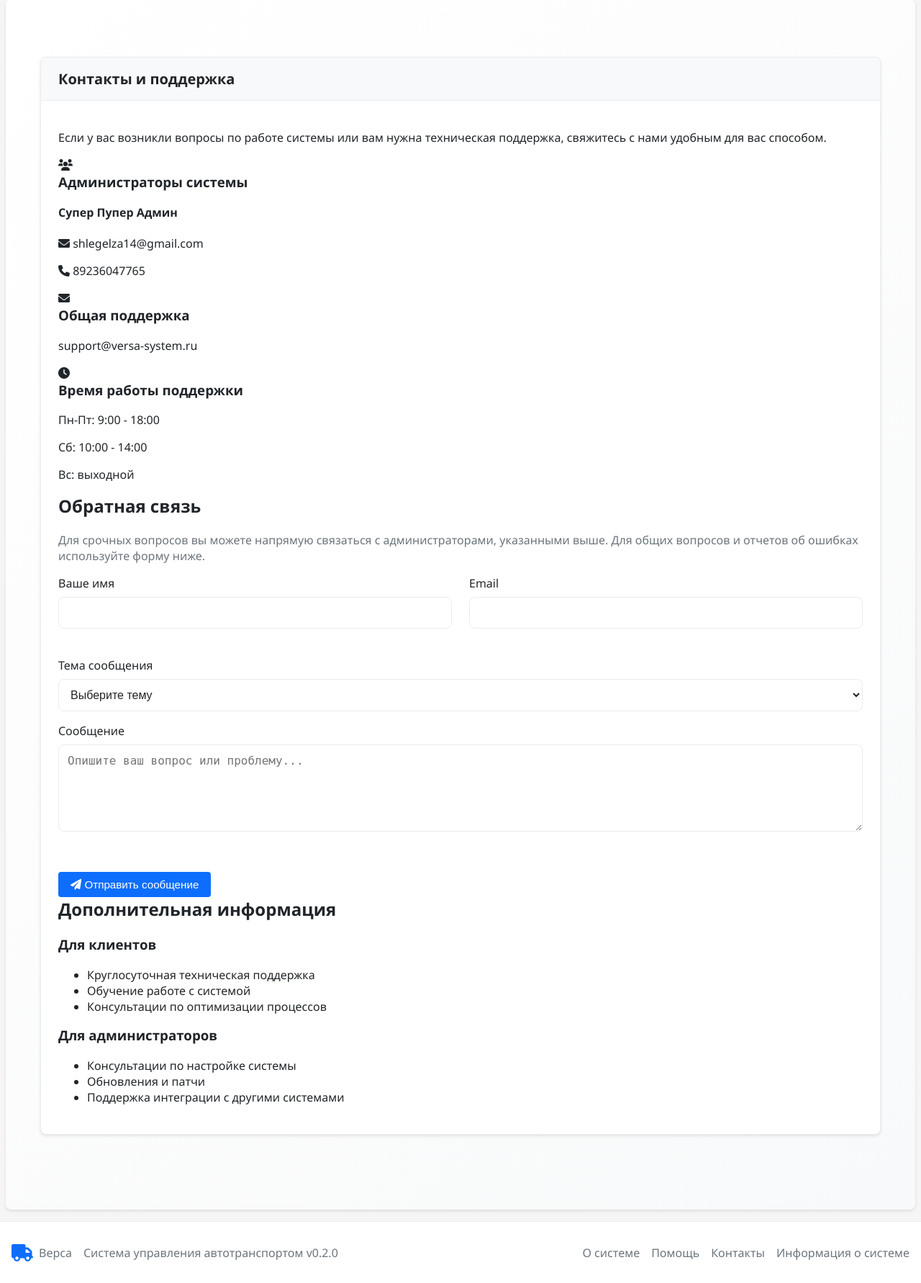
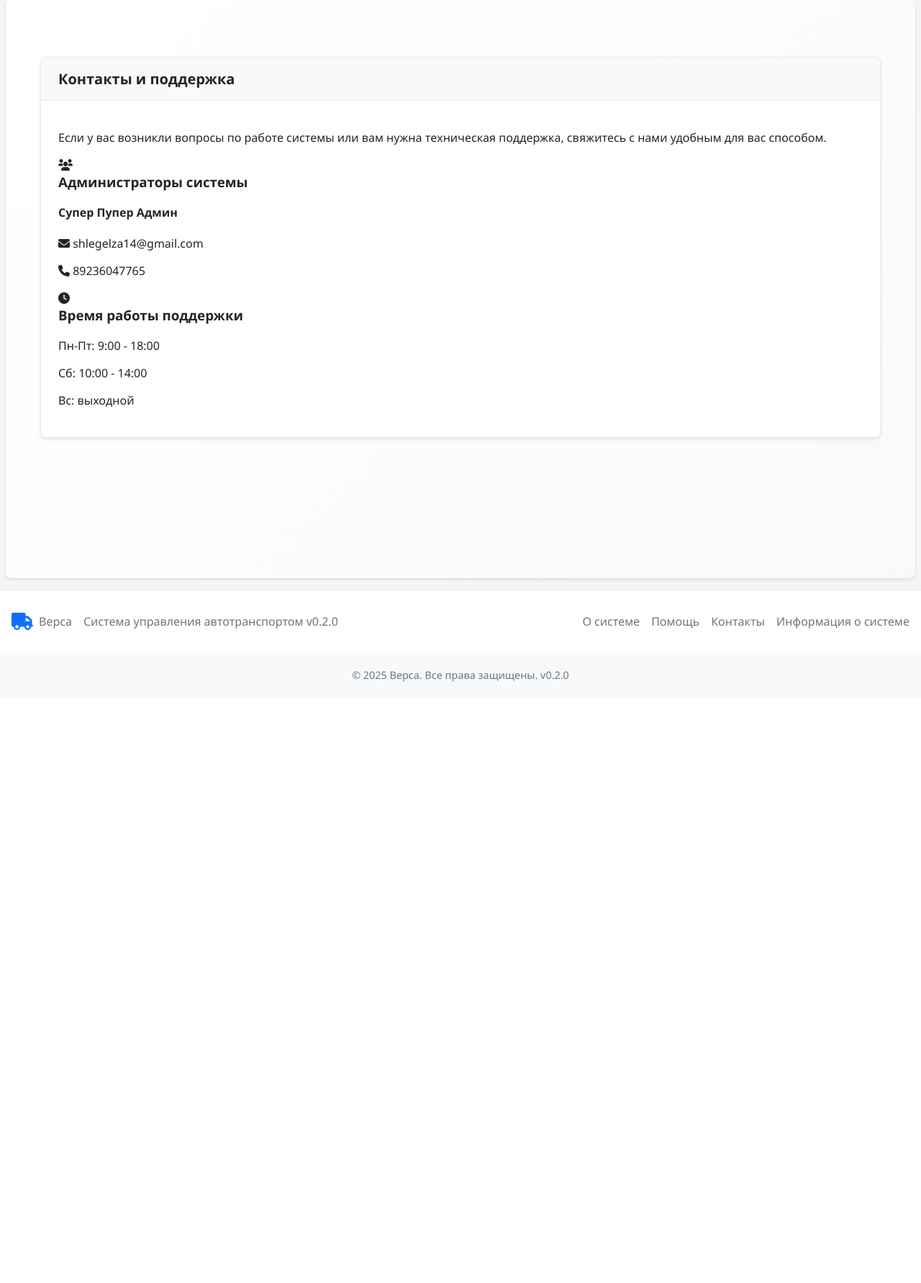
Before and after one commit to V1ct0r-git/VMS-Versa, a Flask app: page /contact in a window 1280 px wide. Shown: the part 88-1870 px from the top of the page at 72% size. After the commit the page ends 1035 px from the top, so only its background shows below. Run offline with Flask 3, Linux system fonts and the light colour scheme; data comes from the database, SQL or seed files in the repository; parts of the project's set-up code (start-up, migrations or seed data) failed here and were passed over.

Commit message:
**Улучшение стиля и актуализация информации системы**
- Обновлен файл `templates/system/about.html`: добавлено динамическое отображение версии системы из `system_info`, улучшена структура раздела "Техническая информация", применены стили из `system-info.css`
- Удалены поля "Обратная связь", "Дополнительная информация" и "Общая поддержка" из `templates/system/contact.html`
- Обновлен файл `templates/system/contact.html`: оставлены только контакты администраторов и время работы поддержки, устранены лишние элементы формы
- Обновлён файл `.gitignore`: расширен список исключаемых файлов и директорий для лучшей защиты конфиденциальных данных

Система теперь корректно отображает актуальную версию в разделе "О системе", а страница "Контакты" стала более лаконичной и сосредоточенной на ключевой информации.

```diff
--- a/app.py
+++ b/app.py
@@ -2347,7 +2347,10 @@ def system_info_page():
 # Маршрут: Информация о сайте
 @app.route('/about')
 def about():
-    return render_template('system/about.html', username=current_user.fullName if current_user.is_authenticated else None)
+    system_info = get_system_info()
+    return render_template('system/about.html',
+                         username=current_user.fullName if current_user.is_authenticated else None,
+                         system_info=system_info)
 
 # Маршрут: Помощь
 @app.route('/help')
--- a/templates/system/contact.html
+++ b/templates/system/contact.html
@@ -1,6 +1,10 @@
 {% extends "base.html" %}
 
 {% block title %}Контакты - Верса{% endblock %}
+
+{% block head %}
+<link rel="stylesheet" href="{{ url_for('static', filename='css/pages/system-info.css') }}">
+{% endblock %}
 
 {% block content %}
 <div class="container">
@@ -49,11 +53,7 @@
                         </div>
                     {% endif %}
 
-                    <div class="contact-card">
-                        <i class="fas fa-envelope"></i>
-                        <h3>Общая поддержка</h3>
-                        <p>support@versa-system.ru</p>
-                    </div>
+
 
                     <div class="contact-card">
                         <i class="fas fa-clock"></i>
@@ -64,70 +64,9 @@
                     </div>
                 </div>
 
-                <div class="contact-form-section">
-                    <h2>Обратная связь</h2>
-                    <p class="text-muted">Для срочных вопросов вы можете напрямую связаться с администраторами, указанными выше. Для общих вопросов и отчетов об ошибках используйте форму ниже.</p>
-                    <form class="contact-form" method="POST" action="{{ url_for('contact') }}">
-                        <div class="form-grid">
-                            <div class="form-group">
-                                <label class="form-label" for="name">Ваше имя</label>
-                                <input type="text" class="form-control" id="name" name="name" required>
-                            </div>
 
-                            <div class="form-group">
-                                <label class="form-label" for="email">Email</label>
-                                <input type="email" class="form-control" id="email" name="email" required>
-                            </div>
-                        </div>
 
-                        <div class="form-group">
-                            <label class="form-label" for="subject">Тема сообщения</label>
-                            <select class="form-control" id="subject" name="subject" required>
-                                <option value="">Выберите тему</option>
-                                <option value="technical">Техническая поддержка</option>
-                                <option value="bug">Сообщить об ошибке</option>
-                                <option value="feature">Предложить улучшение</option>
-                                <option value="question">Общий вопрос</option>
-                                <option value="other">Другое</option>
-                            </select>
-                        </div>
 
-                        <div class="form-group">
-                            <label class="form-label" for="message">Сообщение</label>
-                            <textarea class="form-control" id="message" name="message" rows="5" placeholder="Опишите ваш вопрос или проблему..." required></textarea>
-                        </div>
-
-                        <div class="form-actions">
-                            <button type="submit" class="btn btn-primary">
-                                <i class="fas fa-paper-plane"></i>
-                                Отправить сообщение
-                            </button>
-                        </div>
-                    </form>
-                </div>
-
-                <div class="contact-info-section">
-                    <h2>Дополнительная информация</h2>
-                    <div class="info-grid">
-                        <div class="info-card">
-                            <h3>Для клиентов</h3>
-                            <ul>
-                                <li>Круглосуточная техническая поддержка</li>
-                                <li>Обучение работе с системой</li>
-                                <li>Консультации по оптимизации процессов</li>
-                            </ul>
-                        </div>
-
-                        <div class="info-card">
-                            <h3>Для администраторов</h3>
-                            <ul>
-                                <li>Консультации по настройке системы</li>
-                                <li>Обновления и патчи</li>
-                                <li>Поддержка интеграции с другими системами</li>
-                            </ul>
-                        </div>
-                    </div>
-                </div>
             </div>
         </div>
     </div>
```
Also changed, not shown: templates/system/about.html (+8 -3 lines), 1 other file.
